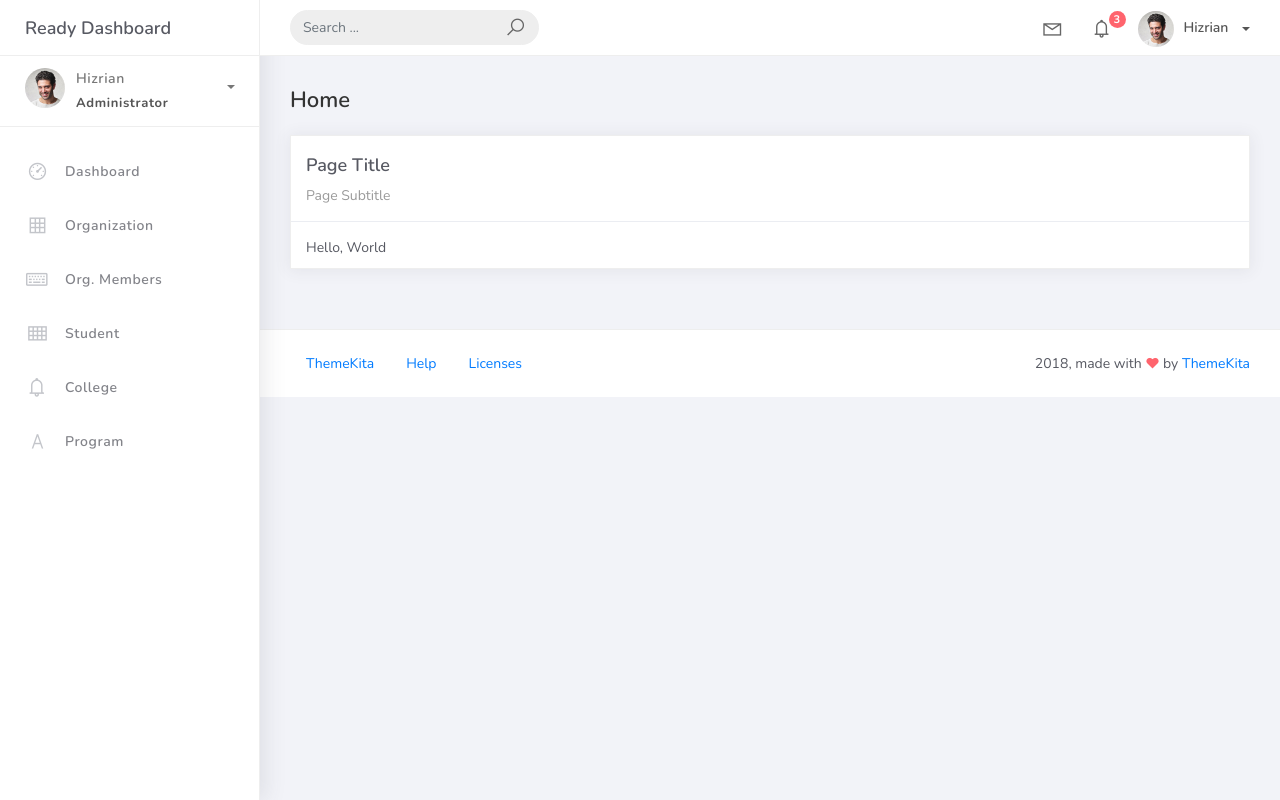
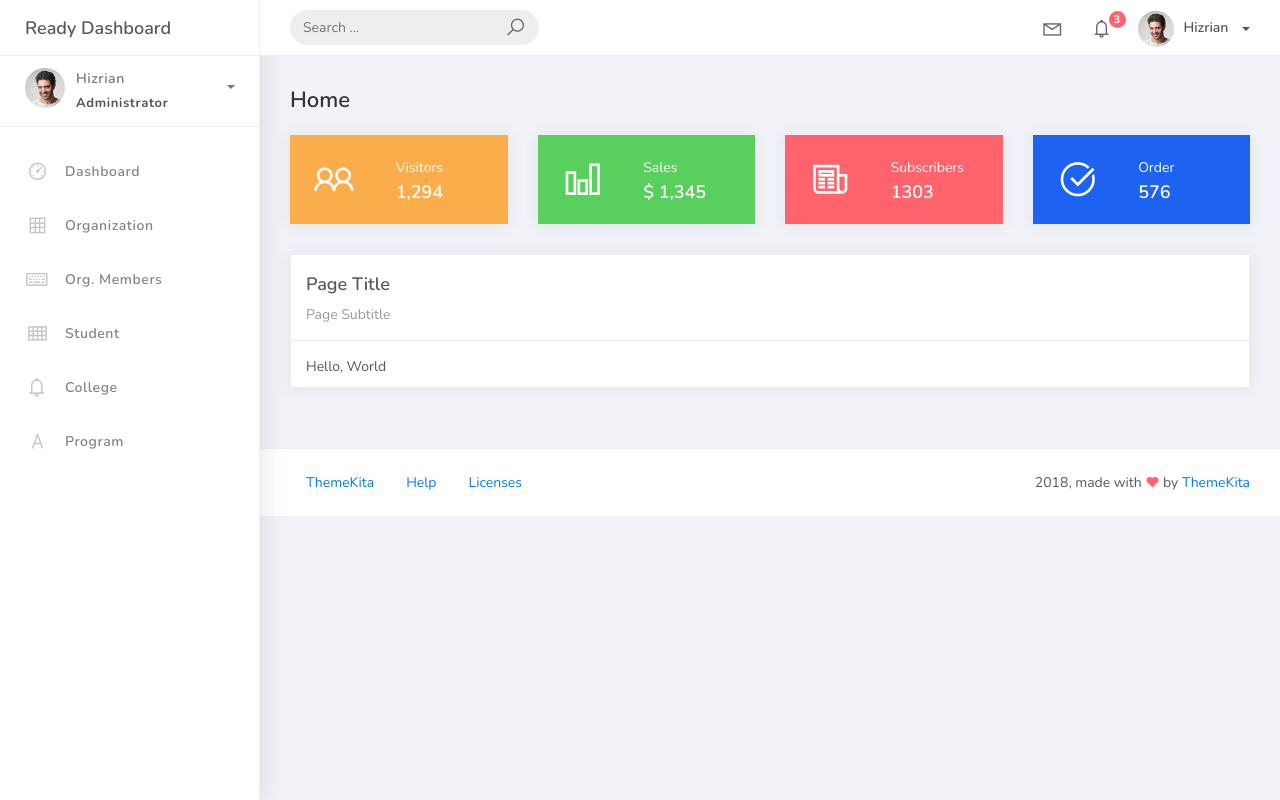
Before and after one commit to FernandezCorporate/PSUSphere, a Django app: page / in a window 1280 px wide. Run offline with Django 5.2, Linux system fonts and the light colour scheme; some libraries are stand-ins or nearby versions.

Commit message:
Organization search feature and Dashboard interface added

```diff
--- a/projectsite/studentorg/views.py
+++ b/projectsite/studentorg/views.py
@@ -5,6 +5,7 @@ from django.views.generic.edit import CreateView, UpdateView, DeleteView
 from studentorg.models import Organization, OrgMember, Student, College, Program
 from studentorg.forms import OrganizationForm, MemberForm, StudentForm, CollegeForm, ProgramForm
 from django.urls import reverse_lazy
+from django.db.models import Q
 
 class HomePageView(ListView):
   model = Organization
@@ -16,6 +17,17 @@ class OrganizationList(ListView):
   context_object_name = 'organization'
   template_name = 'org_list.html'
   paginate_by = 5
+
+  def get_queryset(self):
+    qs = super().get_queryset()
+    query = self.request.GET.get('q')
+
+    if query:
+      qs = qs.filter(
+        Q(name__icontains=query) |
+        Q(description__icontains=query)
+      )
+    return qs
 
 class OrganizationCreateView(CreateView):
   model = Organization
--- a/projectsite/templates/home.html
+++ b/projectsite/templates/home.html
@@ -2,6 +2,87 @@
 <div class="content">
   <div class="container-fluid">
     <h4 class="page-title">Home</h4>
+      <div class="row">
+        <div class="col-md-3">
+          <div class="card card-stats card-warning">
+            <div class="card-body">
+              <div class="row">
+                <div class="col-5">
+                  <div class="icon-big text-center">
+                    <i class="la la-users"></i>
+                  </div>
+                </div>
+                <div class="col-7 d-flex align-items-center">
+                  <div class="numbers">
+                    <p class="card-category">Visitors</p>
+                    <h4 class="card-title">1,294</h4>
+                  </div>
+                </div>
+              </div>
+            </div>
+          </div>
+        </div>
+
+        <div class="col-md-3">
+          <div class="card card-stats card-success">
+            <div class="card-body">
+              <div class="row">
+                <div class="col-5">
+                  <div class="icon-big text-center">
+                    <i class="la la-bar-chart"></i>
+                  </div>
+                </div>
+                <div class="col-7 d-flex align-items-center">
+                  <div class="numbers">
+                    <p class="card-category">Sales</p>
+                    <h4 class="card-title">$ 1,345</h4>
+                  </div>
+                </div>
+              </div>
+            </div>
+          </div>
+        </div>
+
+        <div class="col-md-3">
+          <div class="card card-stats card-danger">
+            <div class="card-body">
+              <div class="row">
+                <div class="col-5">
+                  <div class="icon-big text-center">
+                    <i class="la la-newspaper-o"></i>
+                  </div>
+                </div>
+                <div class="col-7 d-flex align-items-center">
+                  <div class="numbers">
+                    <p class="card-category">Subscribers</p>
+                    <h4 class="card-title">1303</h4>
+                  </div>
+                </div>
+              </div>
+            </div>
+          </div>
+        </div>
+
+        <div class="col-md-3">
+          <div class="card card-stats card-primary">
+            <div class="card-body">
+              <div class="row">
+                <div class="col-5">
+                  <div class="icon-big text-center">
+                    <i class="la la-check-circle"></i>
+                  </div>
+                </div>
+                <div class="col-7 d-flex align-items-center">
+                  <div class="numbers">
+                    <p class="card-category">Order</p>
+                    <h4 class="card-title">576</h4>
+                  </div>
+                </div>
+              </div>
+            </div>
+          </div>
+        </div>
+      </div>
     <div class="row">
       <div class="col-md-12">
         <div class="card">
--- a/projectsite/templates/org_list.html
+++ b/projectsite/templates/org_list.html
@@ -11,9 +11,9 @@
               <br />
               <div class="col-md-12 row">
                 <div class="col-md-6">
-                  <form class="navbar-left navbar-form nav-search mr-md-3" action="">
+                  <form class="navbar-left navbar-form nav-search mr-md-3" action="{% url 'organization-list' %}">
                     <div class="input-group">
-                      <input type="text" placeholder="Search ..." class="form-control" />
+                      <input type="text" placeholder="Search ..." class="form-control" name="q" />
                       <div class="input-group-append">
                         <span class="input-group-text">
                           <i class="la la-search search-icon"></i>
```
